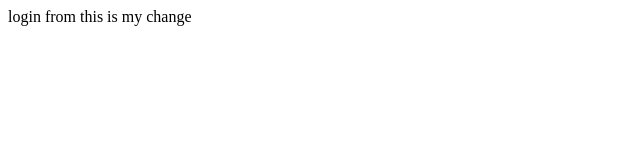
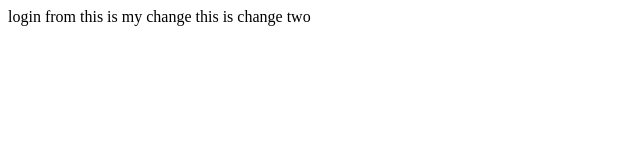
Before and after one commit to firstnametang/homework, a plain HTML site: page login.html in a window 1280 px wide. Shown: the whole page, without its empty margins (0-640 px from the left). Drawn offline with Linux system fonts and the light colour scheme.

Commit message:
这是我修改的第二次

```diff
--- a/login.html
+++ b/login.html
@@ -7,5 +7,6 @@
 <body>
 <body>
 	login from  this is my change
+	this is change two
 </body>
 </html>
```
